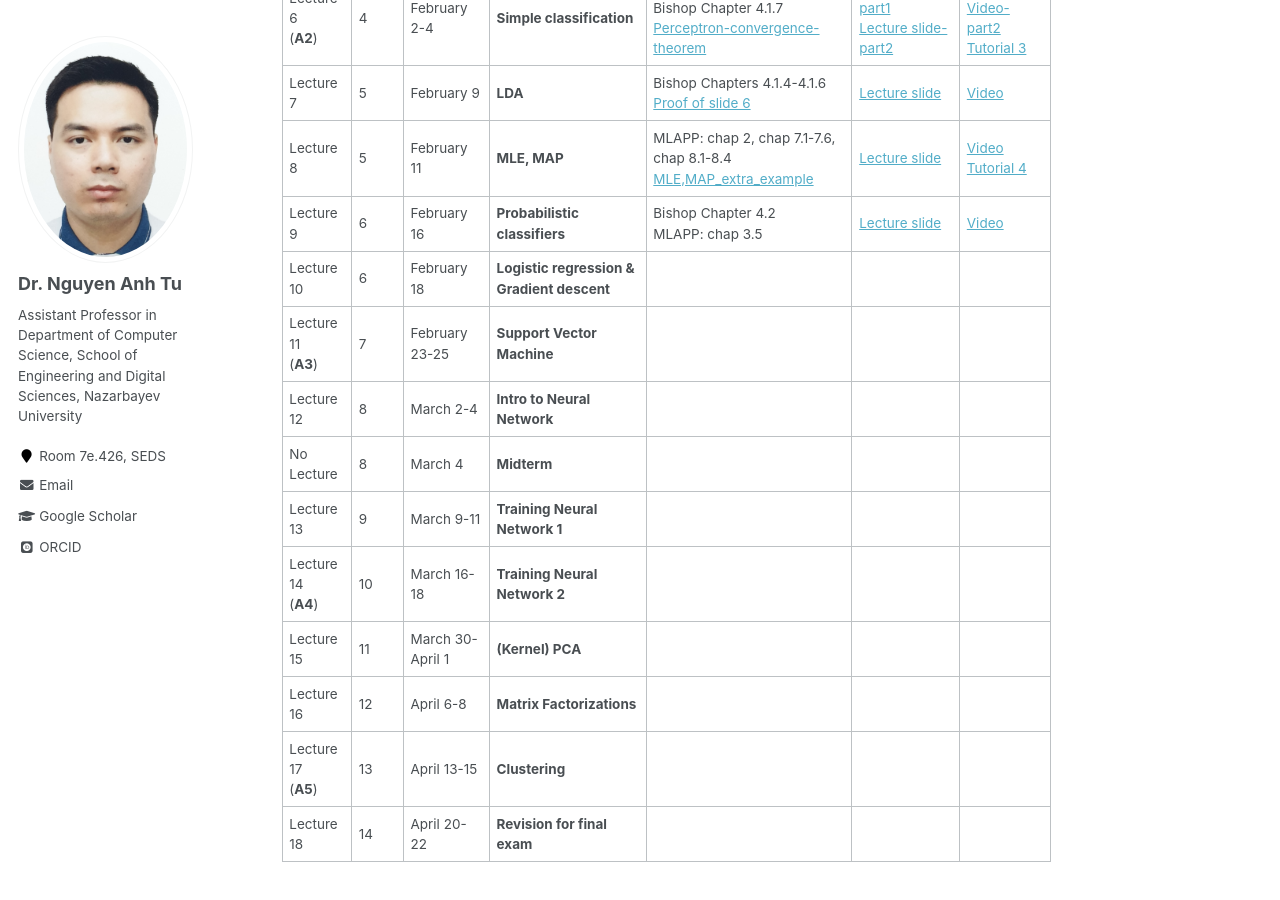
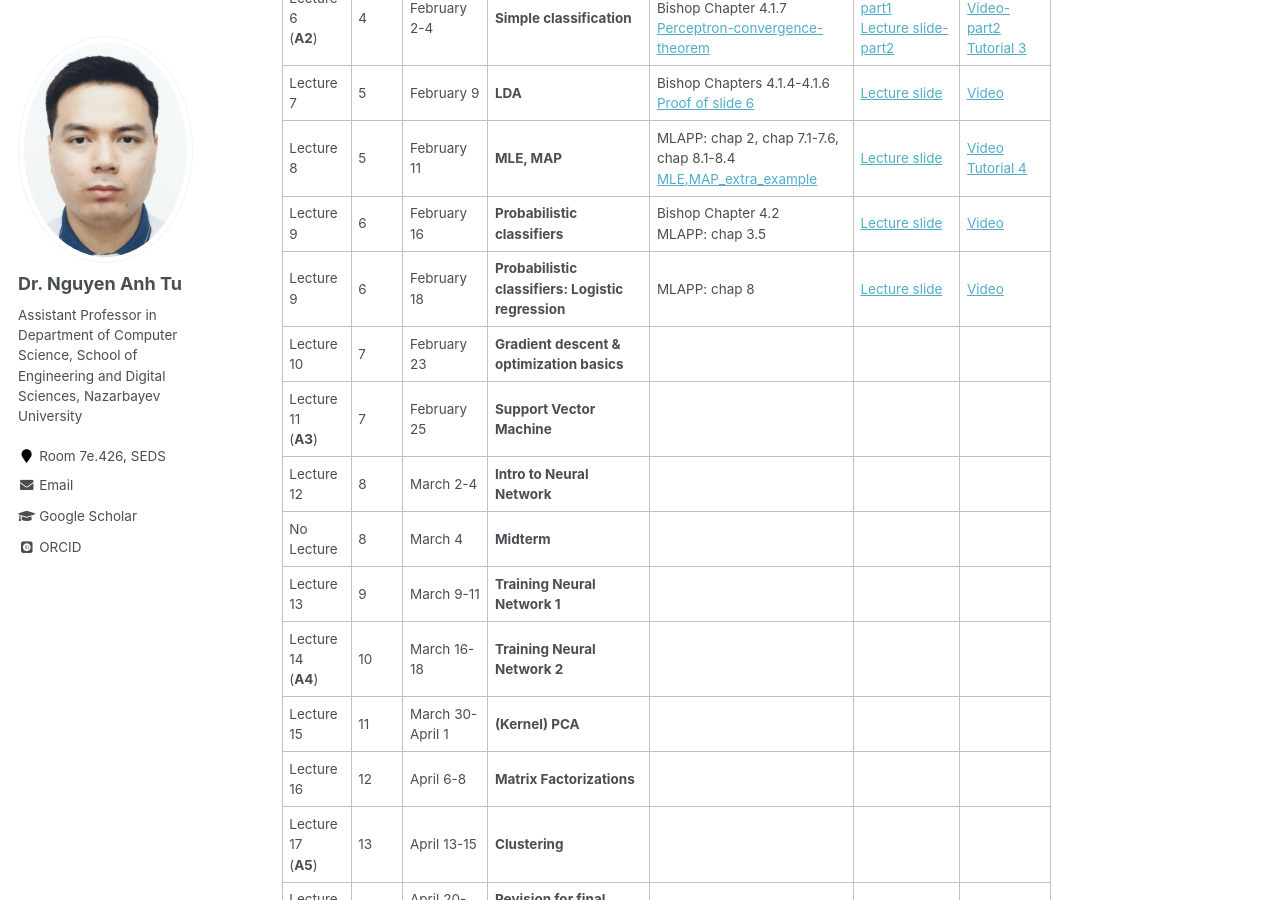
Before and after one commit to tunguyen87/seds-ml, a Jekyll site: the page built from _pages/Lecture.md, in a window 1280 px wide and 900 px high, scrolled down 884 px. Built offline with Jekyll 4.4.1, drawn with Linux system fonts in a browser that asks for light colours; some web fonts are replaced.

Commit message:
Update Lecture.md

```diff
--- a/_pages/Lecture.md
+++ b/_pages/Lecture.md
@@ -27,8 +27,9 @@ Last day of classes: April 23
 | Lecture 7    |   5   |February 9    |   **LDA**                  |  Bishop Chapters 4.1.4-4.1.6 <br>[Proof of slide 6](https://drive.google.com/file/d/199EdUmNoM8Y8vhAA1PGIbZX_1HBVetqS/view?usp=sharing)           | [Lecture slide](https://drive.google.com/file/d/1MCGHRI5o1Hl6BvCn-RBqOExIfYvDM0_B/view?usp=sharing)         |  [Video](https://youtu.be/O1oyeTxFC_Q)         |
 | Lecture 8   |   5   |February 11    |   **MLE, MAP**                    | MLAPP: chap 2, chap 7.1-7.6, chap 8.1-8.4 <br>[MLE,MAP_extra_example](https://drive.google.com/file/d/1k6q5zM7YHaJQHjmgCm5h0QxtSFo_dklj/view?usp=sharing)    | [Lecture slide](https://drive.google.com/file/d/1BOvcsREJe-0NhoyfgAAP6zN3nc03xTi_/view?usp=sharing)         |  [Video](https://youtu.be/4RcgAKKZAOA) <br>[Tutorial 4](https://drive.google.com/file/d/1VFeAl-0q_BKoq9aOJul9xThoIYWe0kHa/view?usp=sharing)         |
 | Lecture 9   |   6   |February 16    |   **Probabilistic classifiers**                    |  Bishop Chapter 4.2 <br>MLAPP: chap 3.5                  |  [Lecture slide](https://drive.google.com/file/d/1Cz9uV962uerF4fwNNsLOJzdFQGZ0B98d/view?usp=sharing)       | [Video](https://youtu.be/5Hr4SeSVRyE)           |
-| Lecture 10   |   6   |February 18    |   **Logistic regression & Gradient descent**                    |                    |          |              |
-| Lecture 11<br>(**A3**)   |   7   |February 23-25    |   **Support Vector Machine**                    |                    |          |              |
+| Lecture 9   |   6   |February 18    |   **Probabilistic classifiers: Logistic regression**        |  MLAPP: chap 8              | [Lecture slide](https://drive.google.com/file/d/1LGso3sotjd819ZvVRXvnnLG3EdFn4cXW/view?usp=sharing)       | [Video](https://youtu.be/ms9GCURfz1M)|
+| Lecture 10  |   7   |February 23    |   **Gradient descent & optimization basics**                |                    |          |              |
+| Lecture 11<br>(**A3**)   |   7   |February 25    |   **Support Vector Machine**                    |                    |          |              |
 | Lecture 12   |   8   |March 2-4    |     **Intro to Neural Network**                  |                    |          |              |
 | No Lecture   |   8   |March 4    | **Midterm**                       |                    |          |              |
 | Lecture 13   |   9   |March 9-11    |   **Training Neural Network 1**        |                    |          |              |
```
